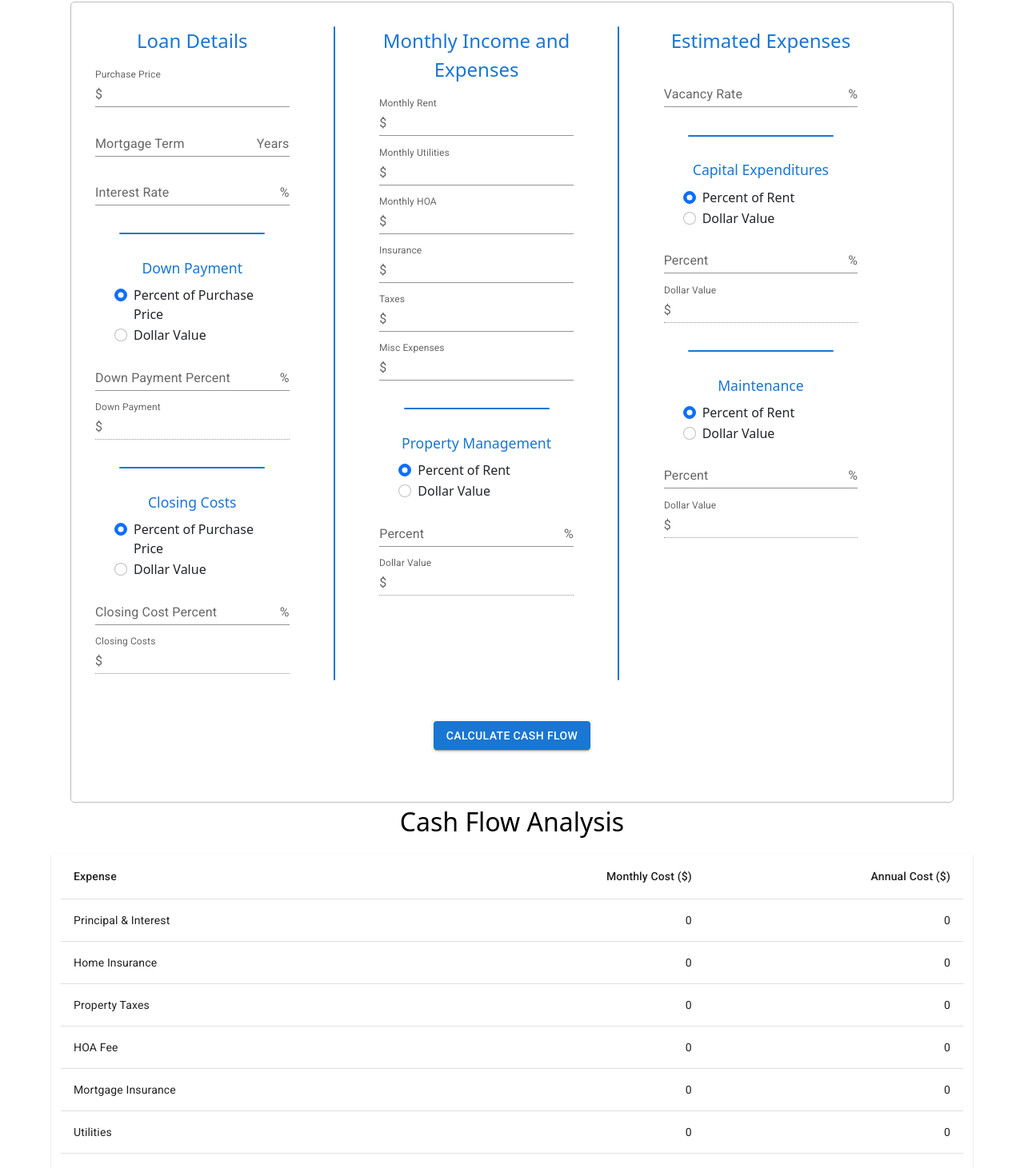
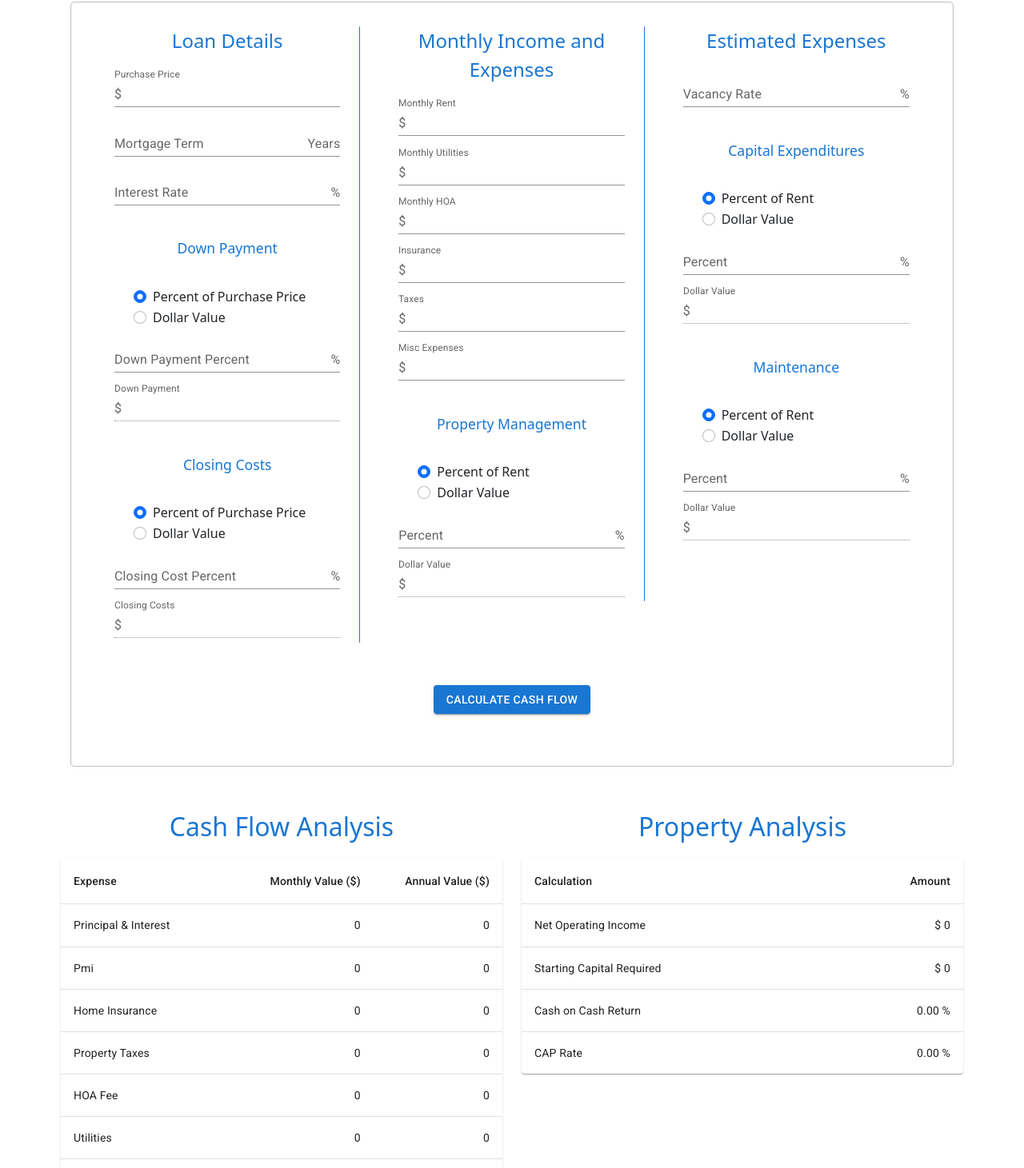
Before and after one commit to juliantglover/real-estate-cash-flow-calculator, a React (Create React App) app in the folder real-estate-cf-calc/: page / in a window 1280 px wide. Shown: the part 62-1523 px from the top of the page at 80% size. Built offline with nearby package versions, Linux system fonts and the light colour scheme.

Commit message:
Addedlots of features

```diff
--- a/real-estate-cf-calc/src/App.tsx
+++ b/real-estate-cf-calc/src/App.tsx
@@ -5,8 +5,6 @@ import Row from 'react-bootstrap/Row';
 import { Form, Field } from 'react-final-form';
 import { FormCheck } from 'react-bootstrap';
 import { Header } from './Components/Text/Header';
-import { Divider } from './Components/Layout/Divider';
-import { ColumnDivider } from './Components/Layout/ColumnDivider';
 import { Spacer } from './Components/Layout/Spacer';
 import { ErrorText } from './Components/Text/ErrorText';
 import { TextField } from './Components/Form/TextField';
@@ -64,8 +62,13 @@ function App() {
       closingCosts:0,
       maintenance:0,
       fixedExpenses: 0,
-      profitAfterFixedExpenses: 0,
-      propertyManagement:0
+      propertyManagement:0,
+      netOperatingExpenses:0,
+      requiredStartingCapital: 0,
+      cashOnCashReturn: 0,
+      netOperatingIncome: 0,
+      pmi:0,
+      capRate: 0
     });
 
   const calculateMortgagePayment = (propertyValues) => {
@@ -74,50 +77,76 @@ function App() {
       const propertyManagement: number = propertyValues.propertyManagementCalculationChoice === 'percent' ? ((propertyValues.propertyManagementPercent)/100)*propertyValues.rent : propertyValues.propertyManagementDollarValue;
       const capitalExpenditures: number = propertyValues.capitalExpendituresCalculationChoice === 'percent' ? ((propertyValues.capitalExpendituresPercent)/100)*propertyValues.rent : propertyValues.capitalExpendituresDollarValue;
       const maintenance: number = propertyValues.maintenanceCalculationChoice === 'percent' ? ((propertyValues.maintenancePercent)/100)*propertyValues.rent : propertyValues.maintenanceDollarValue;
-      const interestConstant: number = ((propertyValues.interestRate/100)/12);
-      const mortgageLoanAmount: number = propertyValues.purchasePrice - downPayment;
+      const interestConstant: number = ((Number(propertyValues.interestRate)/100)/12);
+      const mortgageLoanAmount: number = Number(propertyValues.purchasePrice) - downPayment;
       const principalAndInterest: number = mortgageLoanAmount*(interestConstant*Math.pow((1+interestConstant),360)/(Math.pow((1+interestConstant),360)-1));
       const vacancy: number = (propertyValues.vacancy/100)*propertyValues.rent;
-      const fixedExpenses: number = principalAndInterest + propertyManagement + propertyValues.monthlyUtilities + propertyValues.hoa + propertyValues.taxes + propertyValues.insurance;
-      const totalMonthlyExpenses: number = principalAndInterest + vacancy + propertyManagement + capitalExpenditures + maintenance + propertyValues.additionalMonthlyExpenses +propertyValues.monthlyUtilities + propertyValues.hoa + propertyValues.taxes + propertyValues.insurance;
-      const cashFlow: number = propertyValues.rent - totalMonthlyExpenses;
-      const profitAfterFixedExpenses: number = propertyValues.rent - fixedExpenses;
+      const fixedExpenses: number = principalAndInterest + propertyManagement + Number(propertyValues.monthlyUtilities) + Number(propertyValues.hoa) + Number(propertyValues.taxes) + Number(propertyValues.insurance);
+      const totalMonthlyExpenses: number = principalAndInterest + vacancy + propertyManagement + capitalExpenditures + maintenance + Number(propertyValues.additionalMonthlyExpenses) + Number(propertyValues.monthlyUtilities) + Number(propertyValues.hoa) + Number(propertyValues.taxes) + Number(propertyValues.insurance);
+      const netOperatingExpenses: number = vacancy + propertyManagement + maintenance + Number(propertyValues.additionalMonthlyExpenses) + Number(propertyValues.monthlyUtilities) + Number(propertyValues.hoa) + Number(propertyValues.taxes) + Number(propertyValues.insurance);
+      const netOperatingIncome: number = Number(propertyValues.rent) - netOperatingExpenses;
+      const cashFlow: number = Number(propertyValues.rent) - totalMonthlyExpenses;
+      const requiredStartingCapital: number = closingCosts + downPayment;
+      console.log(vacancy , propertyManagement , capitalExpenditures,maintenance , propertyValues.additionalMonthlyExpenses, propertyValues.monthlyUtilities , propertyValues.hoa , propertyValues.taxes , propertyValues.insurance,fixedExpenses, totalMonthlyExpenses, netOperatingExpenses, netOperatingIncome, cashFlow, requiredStartingCapital);
+
+      let capRate: number = 0;
+      if(propertyValues.purchasePrice > 0){
+        capRate = (netOperatingIncome*12 / propertyValues.purchasePrice)*100;
+      }
+
+      let pmi: number = 0
+      if (propertyValues.purchasePrice > 0){
+        if (((mortgageLoanAmount/propertyValues.purchasePrice)) > 0.8){
+          const annualPmi = ((1.235)/100)*mortgageLoanAmount;
+          pmi = annualPmi/12;
+        }
+      }
+      let startingCapital = 1;
+      if (requiredStartingCapital > 0){
+        startingCapital = requiredStartingCapital;
+      }
+      const cashOnCashReturn = (netOperatingIncome*12 / startingCapital)*100;
       setCashFlowValues({
-        downPayment: downPayment,
-        interestConstant: interestConstant,
-        mortgageLoanAmount: mortgageLoanAmount,
-        principalAndInterest: principalAndInterest,
-        capitalExpenditures: capitalExpenditures,
-        vacancy: vacancy,
-        totalMonthlyExpenses:totalMonthlyExpenses,
-        cashFlow: cashFlow,
-        fixedExpenses: fixedExpenses,
-        closingCosts: closingCosts,
-        maintenance: maintenance,
-        profitAfterFixedExpenses: profitAfterFixedExpenses,
-        propertyManagement:propertyManagement
+        downPayment,
+        interestConstant,
+        mortgageLoanAmount,
+        principalAndInterest,
+        capitalExpenditures,
+        vacancy,
+        totalMonthlyExpenses,
+        cashFlow,
+        fixedExpenses,
+        closingCosts,
+        maintenance,
+        propertyManagement,
+        netOperatingExpenses,
+        requiredStartingCapital,
+        cashOnCashReturn,
+        netOperatingIncome,
+        pmi,
+        capRate
       })
   }
 
+  const roiData = () => [
+      {name: "Net Operating Income", value: cashFlowValues.netOperatingIncome, label:"$"},
+      {name: "Starting Capital Required", value: cashFlowValues.requiredStartingCapital, label: "$"},
+      {name: "Cash on Cash Return", value: cashFlowValues.cashOnCashReturn, label: "%"},
+      {name:"CAP Rate", value: cashFlowValues.capRate, label:"%"}
+    ]
   const expenseData = () => {
     const expenses: Expense[] = [
       {name: "Principal & Interest", monthlyValue :cashFlowValues.principalAndInterest},
+      {name: "Pmi", monthlyValue :cashFlowValues.pmi},
       {name: "Home Insurance", monthlyValue :propertyValues.insurance} ,
       {name: "Property Taxes",monthlyValue :propertyValues.taxes},
       {name: "HOA Fee", monthlyValue :propertyValues.hoa},
-      {name: "Mortgage Insurance", monthlyValue :0},
       {name: "Utilities", monthlyValue :propertyValues.monthlyUtilities},
       {name: "Capital Expenditures", monthlyValue :cashFlowValues.capitalExpenditures},
       {name: "Maintenance", monthlyValue :cashFlowValues.maintenance},
       {name: "Vacancy", monthlyValue :cashFlowValues.vacancy},
       {name: "Miscellaneous Expenses", monthlyValue : propertyValues.additionalMonthlyExpenses},
     ]
-      let totalMonthlyCost = 0;
-      expenses.forEach(expense => totalMonthlyCost += expense.monthlyValue)
-      expenses.push({
-        name: "Total",
-        monthlyValue: totalMonthlyCost,
-      })
 
     return expenses.map(expense => {
       return {
@@ -127,8 +156,6 @@ function App() {
     }
   }
     )
-
-
   }
 
 const onSubmit = async values => {
@@ -170,7 +197,12 @@ const composeValidators = (...validators) => value =>
               padding: "30px"
       }}>
           <Row>
-            <Col lg={3}>
+            <Col lg={4}>
+              <Box sx={{
+              borderRight: "solid 1px #1976d2",
+              borderRadius: "1px",
+      }}>
+            <Container>
             <Header color="#1976d2" text="Loan Details" weight={400} size={1.5}/>
             <Field name="purchasePrice" validate={composeValidators(required, mustBeNumber, minValue(0))}>
             {({ input, meta }) => (
@@ -225,11 +257,12 @@ const composeValidators = (...validators) => value =>
             )}
           </Field>
 
-          <Divider margin="1.8em" width="75%" />
+          <Spacer margin="1em"/>
             <Field name="downPaymentCalculationChoice">
             {({ input, meta }) => (
               <>
                  <Header color="#1976d2" text="Down Payment" weight={400} size={1.1}/>
+                 <Spacer margin="1em"/>
                  <Container>
                  <FormCheck
                  {...input}
@@ -293,8 +326,9 @@ const composeValidators = (...validators) => value =>
           <Field  name="closingCostCalculationChoice">
             {({ input, meta }) => (
               <>
-                <Divider margin="1.8em" width="75%" />
+                <Spacer margin="1em"/>
                  <Header color="#1976d2" text="Closing Costs" weight={400} size={1.1}/>
+                 <Spacer margin="1em"/>
                  <Container>
                  <FormCheck
                  {...input}
@@ -353,11 +387,15 @@ const composeValidators = (...validators) => value =>
               </div>
             )}
           </Field>
+          </Container>
+          </Box>
           </Col>
-          <Col lg={1}>
-          <ColumnDivider />
-          </Col>
-          <Col lg={3}>
+          <Col lg={4}>
+          <Box sx={{
+              borderRight: "solid 1px #1976d2",
+              borderRadius: "1px",
+      }}>
+            <Container>
           <Header color="#1976d2" text="Monthly Income and Expenses" weight={400} size={1.5}/>
 
             <Field name="rent" validate={composeValidators(required, mustBeNumber, minValue(0))}>
@@ -461,9 +499,10 @@ const composeValidators = (...validators) => value =>
           <Field  name="propertyManagementCalculationChoice">
             {({ input, meta }) => (
               <>
-              <Divider margin="1.8em" width="75%" />
+              <Spacer margin="1em"/>
 
                  <Header color="#1976d2" text="Property Management" weight={400} size={1.1}/>
+                 <Spacer margin="1em"/>
                  <Container>
                  <FormCheck
                  {...input}
@@ -525,11 +564,13 @@ const composeValidators = (...validators) => value =>
               </div>
             )}
           </Field>
+          </Container>
+          </Box>
           </Col>
-            <Col lg={1}>
-            <ColumnDivider />
-            </Col>
-            <Col lg={3}>
+
+            <Col lg={4}>
+              <Box>
+                <Container>
             <Header color="#1976d2" text="Estimated Expenses" weight={400} size={1.5}/>
             <Field name="vacancy" validate={composeValidators(required, mustBeNumber, minValue(0))}>
             {({ input, meta }) => (
@@ -552,8 +593,9 @@ const composeValidators = (...validators) => value =>
             <Field  name="capitalExpendituresCalculationChoice">
             {({ input, meta }) => (
               <>
-              <Divider margin="1.8em" width="75%" />
+              <Spacer margin="1em"/>
                  <Header color="#1976d2" text="Capital Expenditures" weight={400} size={1.1}/>
+                 <Spacer margin="1em"/>
                  <Container>
                  <FormCheck
                  {...input}
@@ -617,8 +659,9 @@ const composeValidators = (...validators) => value =>
             <Field  name="maintenanceCalculationChoice">
             {({ input, meta }) => (
               <>
-              <Divider margin="1.8em" width="75%" />
+              <Spacer margin="1em"/>
                  <Header color="#1976d2" text="Maintenance" weight={400} size={1.1}/>
+                 <Spacer margin="1em"/>
                  <Container>
                  <FormCheck
                  {...input}
@@ -680,7 +723,8 @@ const composeValidators = (...validators) => value =>
               </div>
             )}
           </Field>
-
+            </Container>
+            </Box>
             </Col>
           </Row>
           <Spacer margin="1.5em" />
@@ -701,15 +745,17 @@ const composeValidators = (...validators) => value =>
     />
 
       <Container>
+      <Spacer margin="1.5em" />
     <Row>
-    <Header text="Cash Flow Analysis" weight={500} size={2}/>
+      <Col lg={6}>
+    <Header text="Cash Flow Analysis" weight={400} size={2} color="#1976d2"/>
       <TableContainer component={Paper}>
-      <Table sx={{ minWidth: 650 }} aria-label="simple table">
+      <Table sx={{ minWidth: 150 }} aria-label="simple table">
         <TableHead>
           <TableRow>
             <TableCell>Expense</TableCell>
-            <TableCell align="right">Monthly Cost ($)</TableCell>
-            <TableCell align="right">Annual Cost ($)</TableCell>
+            <TableCell align="right">Monthly Value ($)</TableCell>
+            <TableCell align="right">Annual Value ($)</TableCell>
           </TableRow>
         </TableHead>
         <TableBody>
@@ -725,16 +771,15 @@ const composeValidators = (...validators) => value =>
               <TableCell align="right">{row.annualCost}</TableCell>
             </TableRow>
           ))}
-          {expenseData().filter(expense => expense.name == "Total").map((row) => (
-                      <TableRow key={row.name} sx={{borderTop: "solid 2px black"}}>
+
+                      <TableRow key="totalMonthly" sx={{borderTop: "solid 2px black"}}>
 
                       <TableCell component="th" scope="row">
                         Total Expenses
                       </TableCell>
-                      <TableCell align="right">{row.monthlyCost}</TableCell>
-                      <TableCell align="right">{row.annualCost}</TableCell>
+                      <TableCell align="right">{Math.round(cashFlowValues.totalMonthlyExpenses)}</TableCell>
+                      <TableCell align="right">{Math.round(cashFlowValues.totalMonthlyExpenses*12)}</TableCell>
                     </TableRow>
-          ))}
           <TableRow key="rent">
 
           <TableCell component="th" scope="row">
@@ -754,10 +799,38 @@ const composeValidators = (...validators) => value =>
         </TableBody>
       </Table>
     </TableContainer>
+    </Col>
+    <Col lg={6}>
+    <Header text="Property Analysis" weight={400} size={2} color="#1976d2"/>
+    <TableContainer component={Paper}>
+      <Table sx={{ minWidth: 150 }} aria-label="simple table">
+        <TableHead>
+          <TableRow>
+            <TableCell>Calculation</TableCell>
+            <TableCell align="right">Amount</TableCell>
+          </TableRow>
+        </TableHead>
+        <TableBody>
+          {roiData().map((row) => (
+            <TableRow
+              key={row.name}
+              sx={{ '&:last-child td, &:last-child th': { border: 0 } }}
+            >
+              <TableCell component="th" scope="row">
+                {row.name}
+              </TableCell>
+              <TableCell align="right">{row.label === "$" ? "$ " : null} { row.label === "%" ? row.value.toFixed(2) : row.value} {row.label === "%" ? " %" : null}</TableCell>
+            </TableRow>
+          ))}
+        </TableBody>
+      </Table>
+    </TableContainer>
+    </Col>
     </Row>
 
     </Container>
     </Row>
+    <Spacer margin="1.5em" />
     </Container>
     </div>
   );
--- a/real-estate-cf-calc/src/Components/Layout/Divider.tsx
+++ b/real-estate-cf-calc/src/Components/Layout/Divider.tsx
@@ -2,5 +2,5 @@
 import React from 'react';
 
 export const Divider = ({margin, width="80%"}) => {
-    return <div style={{borderRadius: "2px", height:"2px", backgroundColor:"#1976d2", marginLeft: "auto", marginRight: "auto", width:width,marginTop:margin,marginBottom:margin}}/>
+    return <div style={{borderRadius: "2px", height:"1px", backgroundColor:"#1976d2", marginLeft: "auto", marginRight: "auto", width:width,marginTop:margin,marginBottom:margin}}/>
 }
```
